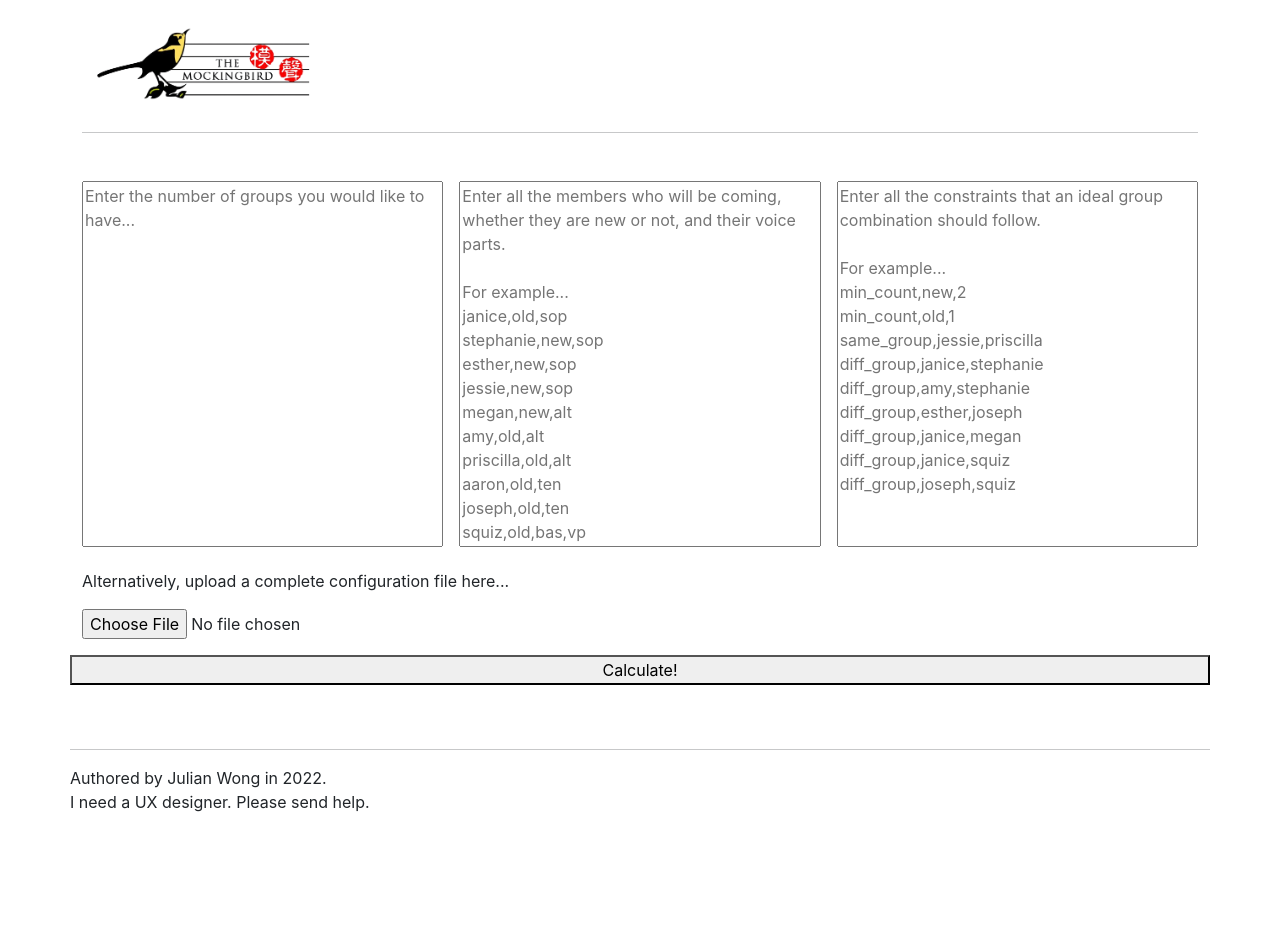
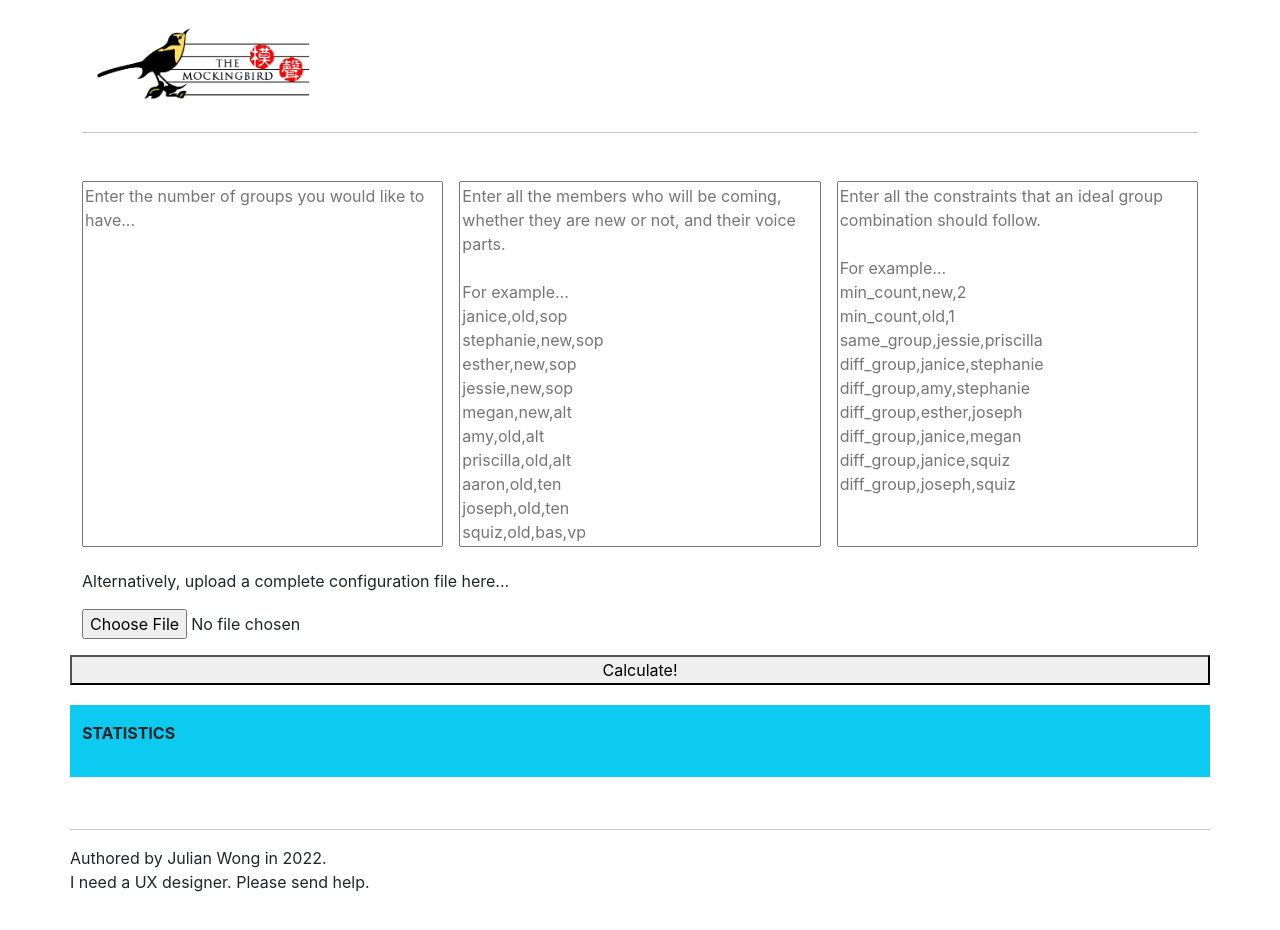
Before and after one commit to jyjulianwong/MBootcamp-Grouper-WebApp, a React (Create React App) app: page / in a window 1280 px wide. Shown: the top 930 px of the page. Before the commit the page ends 862 px from the top, so only its background shows below. Built offline with nearby package versions, Linux system fonts and the light colour scheme.

Commit message:
Support statistics from API, bump version number

```diff
--- a/package.json
+++ b/package.json
@@ -1,6 +1,6 @@
 {
   "name": "mbootcamp-grouper-client",
-  "version": "0.1.0",
+  "version": "0.2.0",
   "homepage": "https://jyjulianwong.github.io/MBootcamp-Grouper-Client",
   "private": true,
   "dependencies": {
--- a/src/App.js
+++ b/src/App.js
@@ -41,6 +41,7 @@ diff_group,joseph,squiz
   const [textArea3, setTextArea3] = useState("");
   const [configFile, setConfigFile] = useState(null);
   const [result, setResult] = useState([]);
+  const [statistics, setStatistics] = useState("");
 
   const sendCalcRequest = (configData) => {
     const dataTranslator = new DataTranslator(configData);
@@ -56,6 +57,7 @@ diff_group,joseph,squiz
       .post("http://mbootcamp-grouper-server-env.eba-dqkgzebf.eu-west-2.elasticbeanstalk.com/grouper", data, config)
       .then((response) => {
         setResult(response["data"]["combinations"]);
+        setStatistics(response["data"]["statistics"]);
       })
   }
 
@@ -169,6 +171,10 @@ diff_group,joseph,squiz
               );
             })
           }
+          <div className={"bg-info my-1 py-3"}>
+            <p><b>STATISTICS</b></p>
+            <p>{statistics}</p>
+          </div>
         </div>
         <div className={"row my-5"}>
           <hr/>
```
